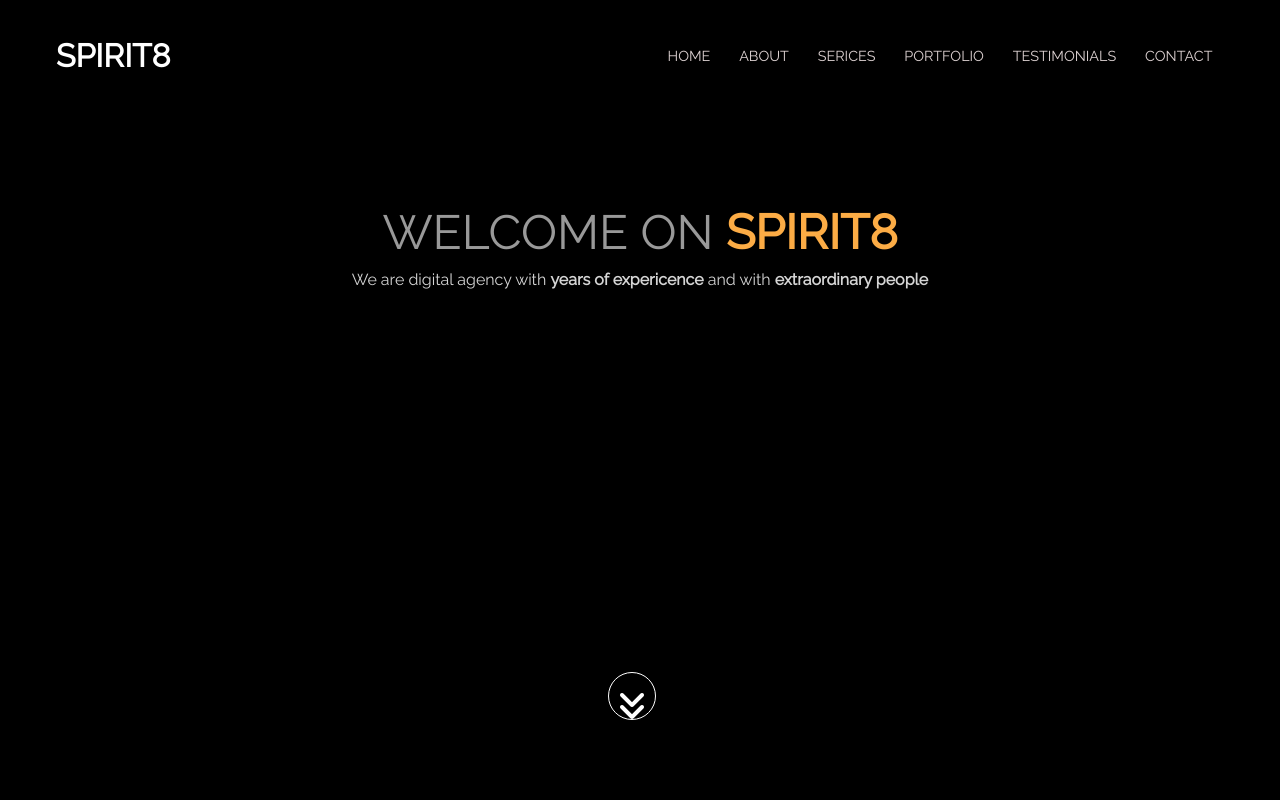
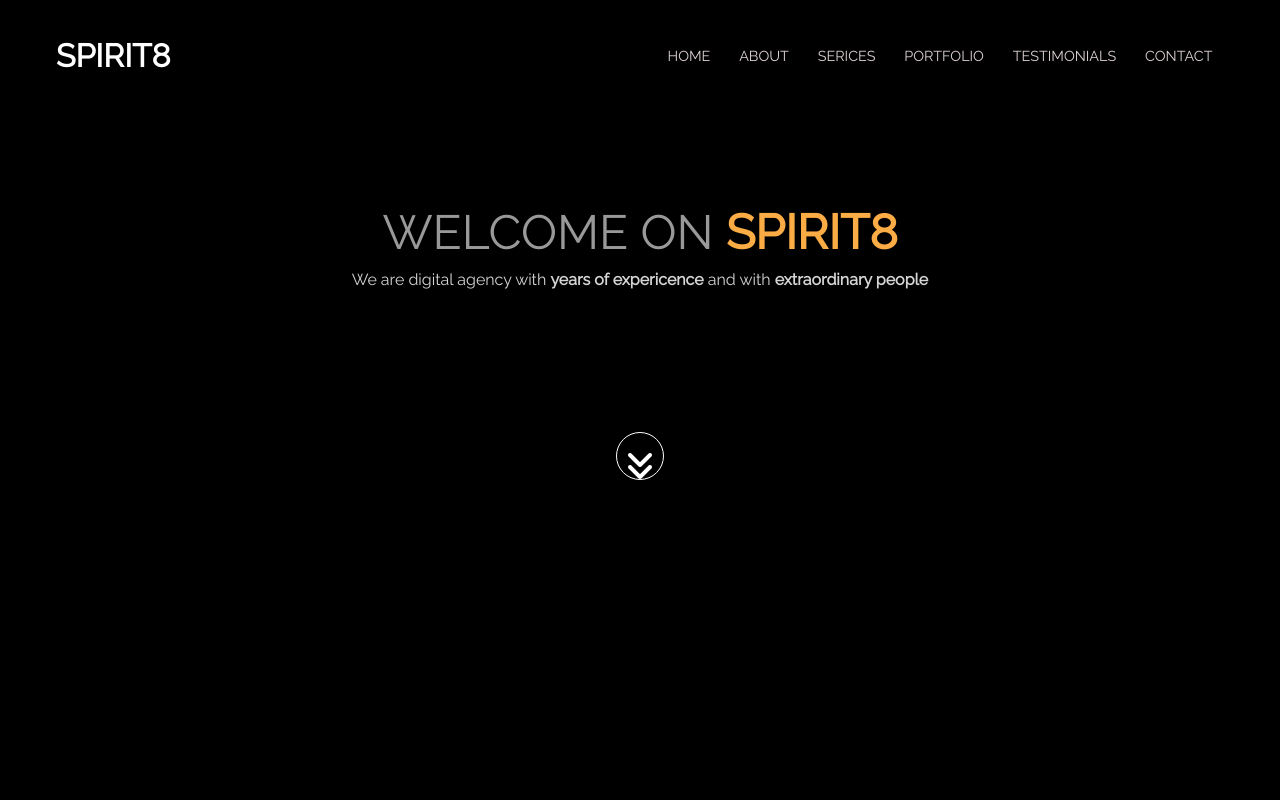
Before and after one commit to TomaszSiniak/Spirit8_site, a website with bundled scripts: page src/index.html in a window 1280 px wide. Shown: the top 800 px of the page. Built offline with nearby package versions, Linux system fonts and the light colour scheme.

Commit message:
centered banner button

```diff
--- a/src/scss/style.scss
+++ b/src/scss/style.scss
@@ -140,9 +140,8 @@
                 }
             }
             .banner__btn {
-                position: absolute;
-                bottom: 10%;
-                left: 47.5%;
+                display: block;
+                margin: 8rem auto 0;
                 border: 1px solid #fff;
                 border-radius: 100%;
                 height: 3rem;
@@ -152,7 +151,6 @@
                 outline: none;
                 transition: all .2s ease-in;
                 overflow: hidden;
-                margin: 0 auto;
                 &:hover {
                     @include hoverBtn;
                 }
@@ -535,7 +533,6 @@
                 flex-direction: column;
                 justify-content: space-between;
                 margin: 1rem auto;
-                display: none;
                 .web__item,
                 .photo__item,
                 .mobile__item {
```
Also changed, not shown: dist/css/style.css, docs/css/style.css, src/css/style.css.
